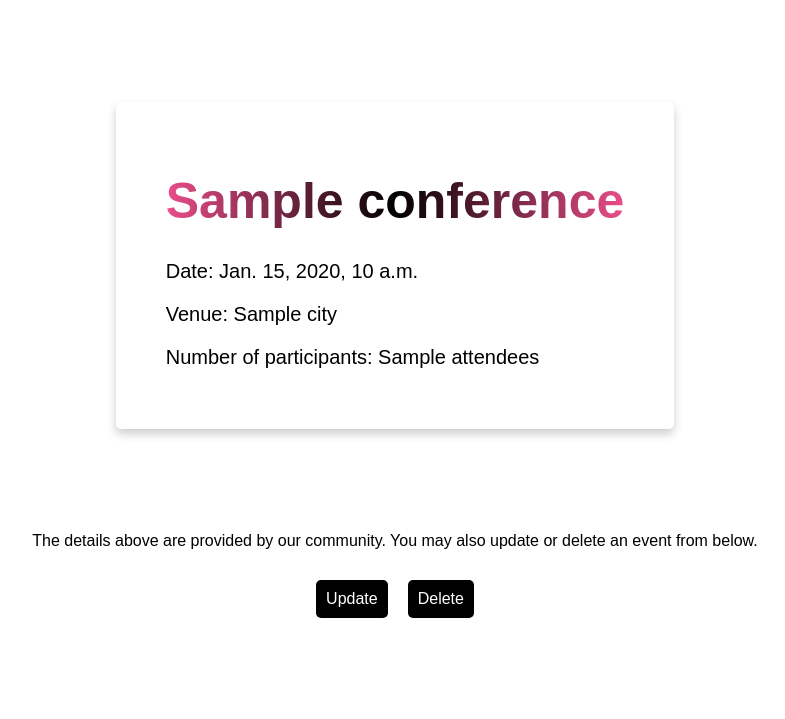
After one commit to iPelino/conference_project, a Django app: template conference/templates/conference_details.html in a window 1280 px wide. The commit adds this page. Shown: the top 719 px of the page, without its empty margins (245-1030 px from the left). Run offline with Django 3.2, Linux system fonts and the light colour scheme; the template is opened without the code that fills it: most values are stand-ins (such as "Sample title", 1, 10 or a date in 2020).

Commit message:
feature #3: /conferences/<conference_id>/: Details of a specific conference
- creates a box that renders all details about a specific event
- fetches the conference details based on conference id

```diff
--- /dev/null
+++ b/conference/templates/conference_details.html
@@ -0,0 +1,103 @@
+<!DOCTYPE html>
+<html lang="en">
+
+<head>
+    <meta charset="UTF-8">
+    <meta name="viewport" content="width=device-width, initial-scale=1.0">
+    <title>{{conference.name}}</title>
+</head>
+<style>
+    * {
+        font-size: 62.5%;
+        font-family: Arial, Helvetica, sans-serif;
+        padding: 0;
+        margin: 0;
+        box-sizing: border-box;
+    }
+
+    body {
+        height: auto;
+        min-height: 90vh;
+        width: 90%;
+        margin: 0 auto;
+        display: flex;
+        flex-direction: column;
+        align-items: center;
+        justify-content: space-evenly;
+        padding: 5rem 0;
+        gap: 4rem;
+    }
+
+    .conference_details_container {
+        max-width: 80%;
+        width: fit-content;
+        min-height: 30vh;
+        margin: 0 auto;
+        padding: 5rem;
+        border-radius: .5rem;
+        box-shadow: 0 .5rem 1rem rgba(0, 0, 0, .2);
+    }
+
+    .conference_details_container h1 {
+        font-size: 5rem;
+        padding: 2rem 0;
+        background-image: linear-gradient(to right, #EA4D89, black, #EA4D89);
+        -webkit-background-clip: text;
+        -webkit-text-fill-color: transparent;
+    }
+
+    .conference_details_container p {
+        font-size: 2rem;
+        padding: 1rem 0;
+    }
+
+    .conference_details_update {
+        display: flex;
+        flex-direction: column;
+        align-items: center;
+        justify-content: center;
+        gap: 2rem;
+    }
+
+    .conference_details_update p {
+        font-size: 1.6rem;
+        padding: 1rem 0;
+    }
+
+    .conference_details_update span {
+        display: flex;
+        gap: 2rem;
+        align-items: center;
+    }
+
+    .conference_details_update a {
+        font-size: 1.6rem;
+        padding: 1rem 1rem;
+        background-color: black;
+        color: white;
+        text-decoration: none;
+        border-radius: .5rem;
+    }
+
+    .conference_details_update a:hover {
+        transform: scale(1.02);
+    }
+</style>
+
+<body>
+    <div class="conference_details_container">
+        <h1>{{conference.name}}</h1>
+        <p>Date: {{conference.date}}</p>
+        <p>Venue: {{conference.city}}</p>
+        <p>Number of participants: {{conference.attendees}}</p>
+    </div>
+    <div class="conference_details_update">
+        <p>The details above are provided by our community. You may also update or delete an event from below.</p>
+        <span>
+            <a href="{{conference.id}}/update">Update</a>
+            <a href="{{conference.id}}/delete">Delete</a>
+        </span>
+    </div>
+</body>
+
+</html>
--- a/conference/templates/index.html
+++ b/conference/templates/index.html
@@ -111,7 +111,7 @@
             <p>Date: {{conference.date}}</p>
             <p>Venue: {{conference.city}}</p>
             <p>Attendance: {{conference.attendees}}</p>
-            <a href="/conference/{{conference.id}}" class="conference_navigation">Learn more</a>
+            <a href="./conference/{{conference.id}}" class="conference_navigation">Learn more</a>
         </li>
         {%endfor%}
     </ul>
--- a/conference/urls.py
+++ b/conference/urls.py
@@ -3,4 +3,5 @@ from . import views
 
 urlpatterns = [
     path('', views.home, name='home'),
+    path('conference/<int:conference_id>', views.conference_details, name='conference_details'),
 ]
```
Also changed, not shown: conference/views.py (+4 -3 lines).
